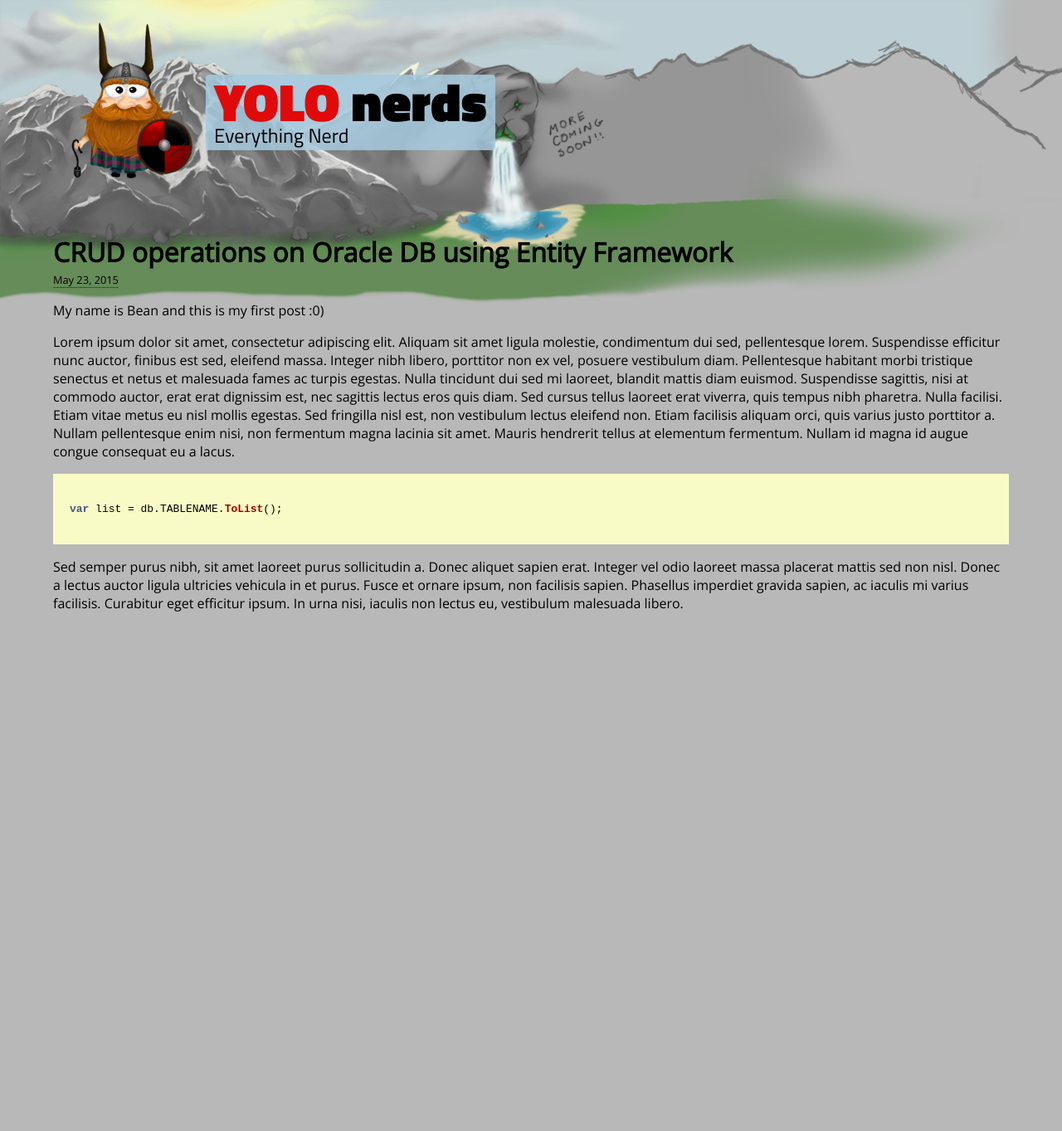
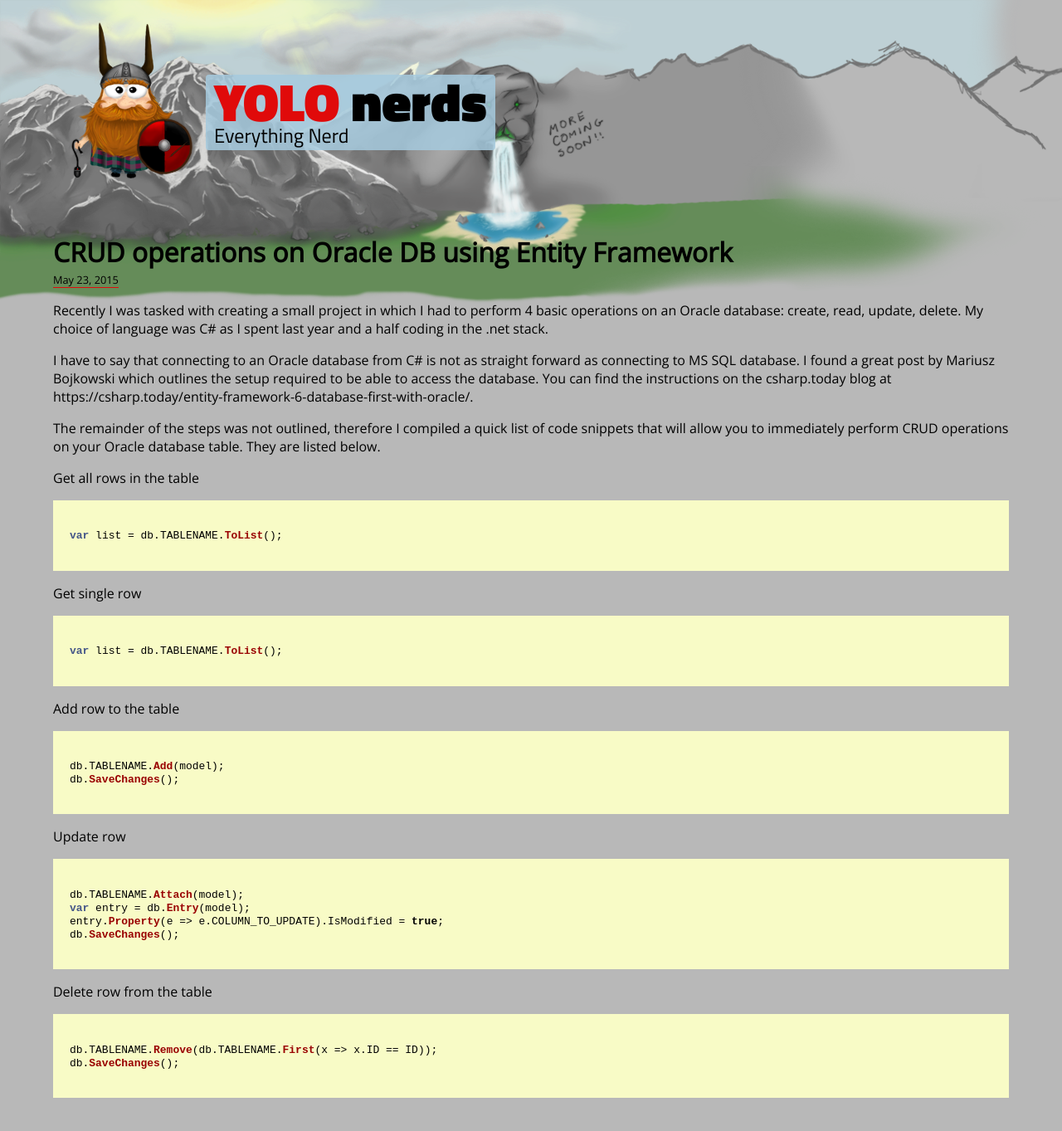
Before and after one commit to lzychowski/lzychowski.github.io, a Jekyll site: the page built from _posts/2015-05-23-my-first-post.md, in a window 1280 px wide. Shown: the whole page at 83% size. Built offline with Jekyll 4.4.1, drawn with Linux system fonts in a browser that asks for light colours; nearby versions of some CDN libraries; comment, search, counter and statistics services are not loaded; before the commit the page ends 900 px from its top, so only the background shows below that.

Commit message:
modified post

````diff
--- a/_posts/2015-05-23-my-first-post.md
+++ b/_posts/2015-05-23-my-first-post.md
@@ -6,12 +6,38 @@ permalink: /CRUD-operations-Oracle-Entity-Framework
 path: 2016-03-06-CRUD-operations-Oracle-Entity-Framework.md
 ---
 
-My name is Bean and this is my first post :0)
+Recently I was tasked with creating a small project in which I had to perform 4 basic operations on an Oracle database: create, read, update, delete.  My choice of language was C# as I spent last year and a half coding in the .net stack.
 
-Lorem ipsum dolor sit amet, consectetur adipiscing elit. Aliquam sit amet ligula molestie, condimentum dui sed, pellentesque lorem. Suspendisse efficitur nunc auctor, finibus est sed, eleifend massa. Integer nibh libero, porttitor non ex vel, posuere vestibulum diam. Pellentesque habitant morbi tristique senectus et netus et malesuada fames ac turpis egestas. Nulla tincidunt dui sed mi laoreet, blandit mattis diam euismod. Suspendisse sagittis, nisi at commodo auctor, erat erat dignissim est, nec sagittis lectus eros quis diam. Sed cursus tellus laoreet erat viverra, quis tempus nibh pharetra. Nulla facilisi. Etiam vitae metus eu nisl mollis egestas. Sed fringilla nisl est, non vestibulum lectus eleifend non. Etiam facilisis aliquam orci, quis varius justo porttitor a. Nullam pellentesque enim nisi, non fermentum magna lacinia sit amet. Mauris hendrerit tellus at elementum fermentum. Nullam id magna id augue congue consequat eu a lacus.
+I have to say that connecting to an Oracle database from C# is not as straight forward as connecting to MS SQL database.  I found a great post by Mariusz Bojkowski which outlines the setup required to be able to access the database.  You can find the instructions on the csharp.today blog at https://csharp.today/entity-framework-6-database-first-with-oracle/.
 
+The remainder of the steps was not outlined, therefore I compiled a quick list of code snippets that will allow you to immediately perform CRUD operations on your Oracle database table.  They are listed below.
+
+Get all rows in the table
 ``` csharp
 var list = db.TABLENAME.ToList();
 ```
 
-Sed semper purus nibh, sit amet laoreet purus sollicitudin a. Donec aliquet sapien erat. Integer vel odio laoreet massa placerat mattis sed non nisl. Donec a lectus auctor ligula ultricies vehicula in et purus. Fusce et ornare ipsum, non facilisis sapien. Phasellus imperdiet gravida sapien, ac iaculis mi varius facilisis. Curabitur eget efficitur ipsum. In urna nisi, iaculis non lectus eu, vestibulum malesuada libero.
+Get single row
+``` csharp
+var list = db.TABLENAME.ToList();
+```
+
+Add row to the table
+``` csharp
+db.TABLENAME.Add(model);
+db.SaveChanges();
+```
+
+Update row
+``` csharp
+db.TABLENAME.Attach(model);
+var entry = db.Entry(model);
+entry.Property(e => e.COLUMN_TO_UPDATE).IsModified = true;
+db.SaveChanges();
+```
+
+Delete row from the table
+``` csharp
+db.TABLENAME.Remove(db.TABLENAME.First(x => x.ID == ID));
+db.SaveChanges();
+```
````
Also changed, not shown: _posts/2015-05-24-my-second-post.md (deleted, +0 -9 lines), _posts/2015-05-24-my-third-post.md (deleted, +0 -9 lines).
